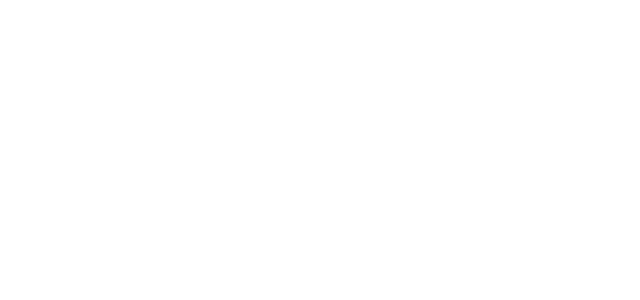
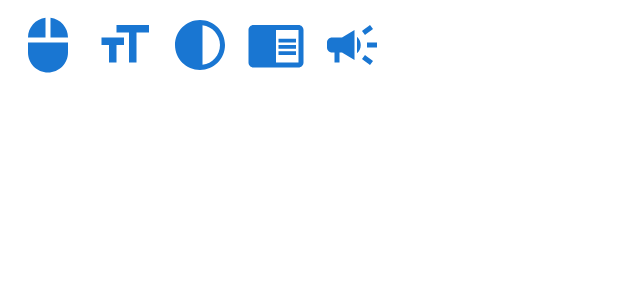
Before and after one commit to akiracrying/accessibility-extension, a React (Create React App) app: page / in a window 1280 px wide. Shown: the top 300 px of the page, without its empty margins (0-640 px from the left). Built offline with nearby package versions, Linux system fonts and the light colour scheme.

Commit message:
[feature] Easyfront

```diff
--- a/package.json
+++ b/package.json
@@ -5,7 +5,8 @@
   "dependencies": {
     "@emotion/react": "^11.10.6",
     "@emotion/styled": "^11.10.6",
-    "@mui/material": "^5.11.15",
+    "@mui/icons-material": "^5.14.9",
+    "@mui/material": "^5.14.10",
     "jquery": "^3.6.3",
     "react": "^18.2.0",
     "react-dom": "^18.2.0",
--- a/src/App.tsx
+++ b/src/App.tsx
@@ -11,8 +11,14 @@
 } from "@mui/material";
 import "./index.css"
 import $ from 'jquery';
-
+import IconButton from '@mui/material/IconButton';
+import AddCircleIcon from '@mui/icons-material/AddCircle';
+import MouseIcon from '@mui/icons-material/Mouse';
 import RadioFilter from "./theme/RadioFilter";
+import FormatSizeIcon from '@mui/icons-material/FormatSize';
+import ContrastIcon from '@mui/icons-material/Contrast';
+import ChromeReaderModeIcon from '@mui/icons-material/ChromeReaderMode';
+import CampaignIcon from '@mui/icons-material/Campaign';
 
 const colors = {
     aa : "#0077FF",
@@ -38,10 +44,28 @@
 }
 
 function App() {
-
+    const iconStyles = {
+        fontSize: '60px', // Adjust the fontSize of the MouseIcon to make it bigger
+    };
   return (
     <div className = "info">
-
+        <div className= "buttons">
+            <IconButton className="circle-button" color="primary">
+                <MouseIcon fontSize="large" style={iconStyles}/>
+            </IconButton>
+            <IconButton className="circle-button" color="primary">
+                <FormatSizeIcon fontSize="large" style={iconStyles} />
+            </IconButton>
+            <IconButton className="circle-button" color="primary">
+                <ContrastIcon fontSize="large" style={iconStyles}/>
+            </IconButton>
+            <IconButton className="circle-button" color="primary">
+                <ChromeReaderModeIcon fontSize="large" style={iconStyles}/>
+            </IconButton>
+            <IconButton className="circle-button" color="primary">
+                <CampaignIcon fontSize="large" style={iconStyles} />
+            </IconButton>
+        </div>
     </div>
   );
 }
--- a/src/index.css
+++ b/src/index.css
@@ -13,7 +13,9 @@
 }
 .info {
   background-color: #ffffff;
-  padding-left: 20px;
-  width: 320px;
-  height: 375px;
+  width: 400px;
+  height: 90px;
+  display: flex;
+  justify-content: center; /* Horizontally center */
+  align-items: center; /* Vertically center */
 }
```
Also changed, not shown: public/content.js (+13 -2 lines), 1 other file (tests, documents, lock files or other folders).
